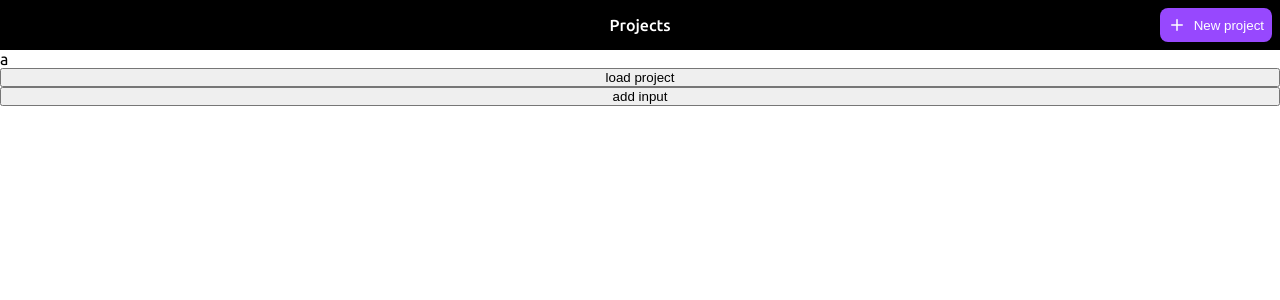
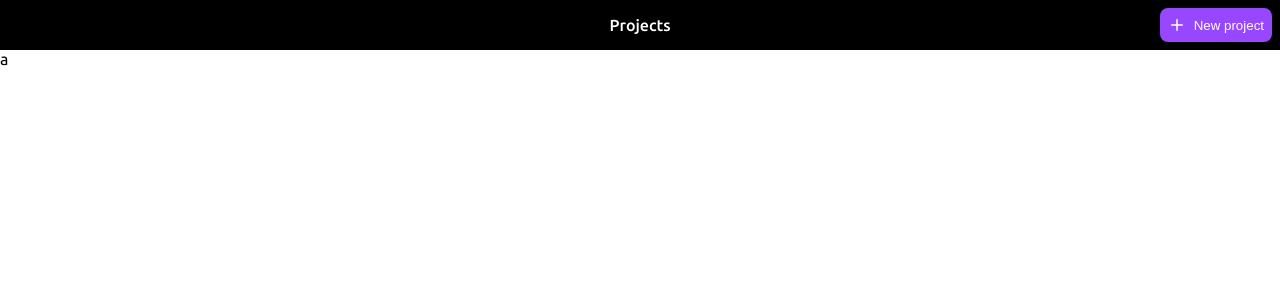
Before and after one commit to team-nullptr/logic-gates-simulator, a React (Vite) app: page / in a window 1280 px wide. Shown: the top 300 px of the page. Built offline with nearby package versions, Linux system fonts and the light colour scheme.

Commit message:
Remove debug ui from App.tsx

```diff
--- a/src/App.tsx
+++ b/src/App.tsx
@@ -111,8 +111,6 @@ export const App = () => {
         <Route path="/" element={<p>a</p>} />
         <Route path="/edit" element={<Editor />} />
       </Routes>
-      <button onClick={loadProject}>load project</button>
-      <button onClick={addInput}>add input</button>
     </div>
   );
 };
```
